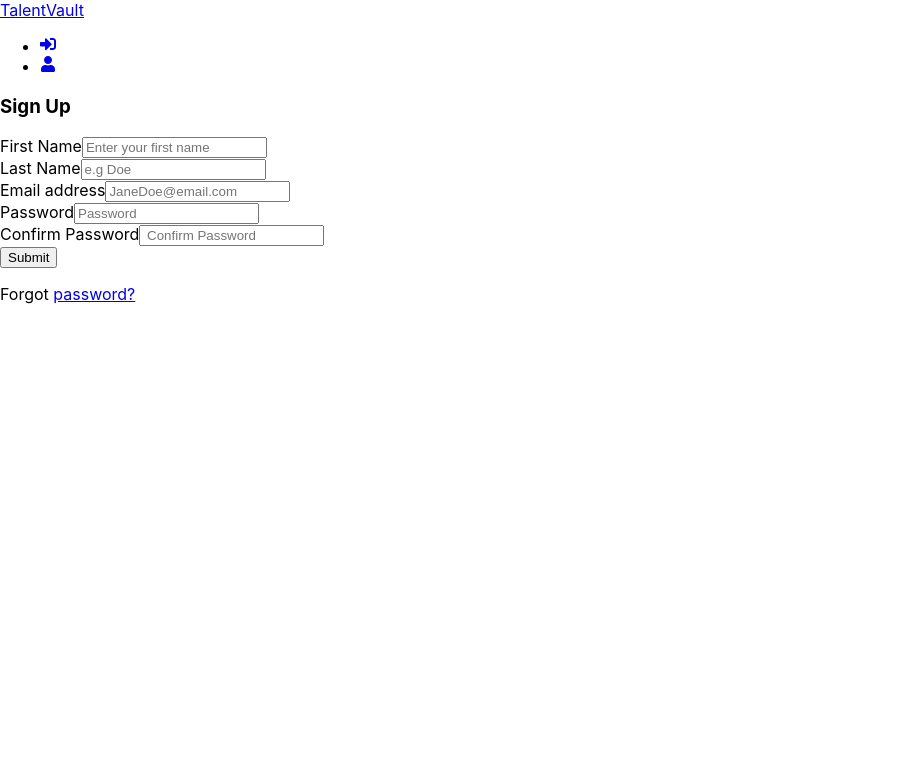
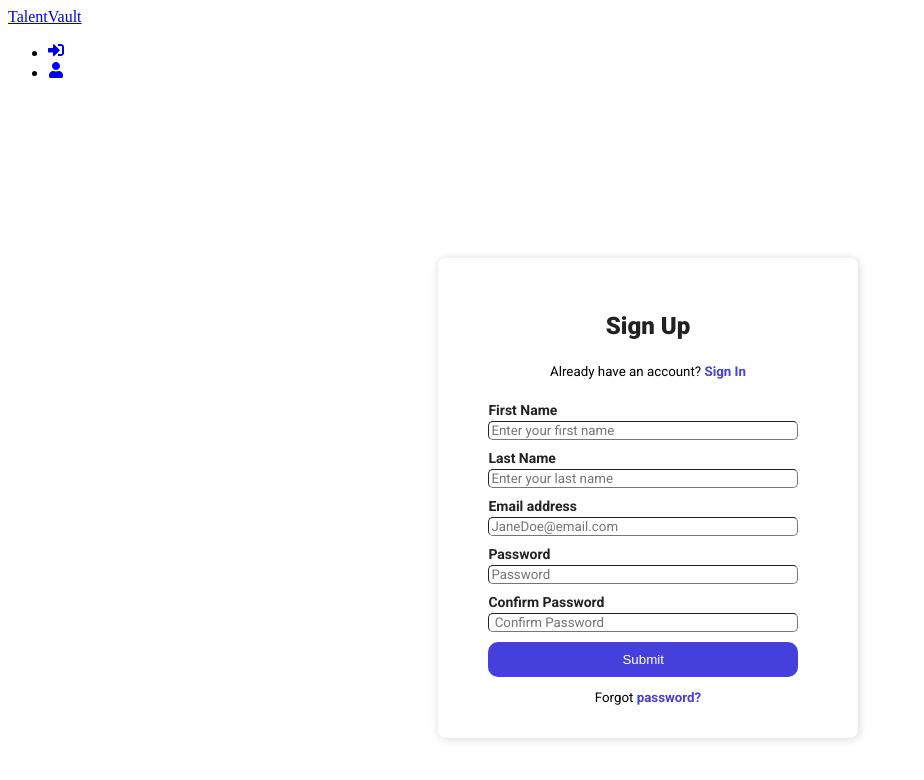
Before and after one commit to F4KER-X/TalentVault, a React (Create React App) app in the folder talentvault/: page /register in a window 1280 px wide. Shown: the top 780 px of the page, without its empty margins (0-924 px from the left). Built offline with nearby package versions, Linux system fonts and the light colour scheme.

Commit message:
Added CSS for register page

```diff
--- a/talentvault/src/index.css
+++ b/talentvault/src/index.css
@@ -1,13 +1,97 @@
-body {
-  margin: 0;
-  font-family: -apple-system, BlinkMacSystemFont, 'Segoe UI', 'Roboto', 'Oxygen',
-    'Ubuntu', 'Cantarell', 'Fira Sans', 'Droid Sans', 'Helvetica Neue',
-    sans-serif;
-  -webkit-font-smoothing: antialiased;
-  -moz-osx-font-smoothing: grayscale;
+.App {
+  background-color: white;
 }
 
-code {
-  font-family: source-code-pro, Menlo, Monaco, Consolas, 'Courier New',
-    monospace;
+/*===================================REGISTER CSS===================== */
+
+.form-container {
+  display: flex;
+  justify-content: center;
+  align-items: center;
+  width: 100vw;
+  height: 100vh;
 }
+
+.signup-form {
+  width: 420px;
+  box-shadow: rgb(0 0 0 / 16%) 1px 1px 10px;
+  padding-top: 30px;
+  padding-bottom: 20px;
+  border-radius: 8px;
+  background-color: white;
+}
+
+.form-content {
+  padding-left: 12%;
+  padding-right: 12%;
+}
+
+.form-title {
+  text-align: center;
+  margin-bottom: 1em;
+  font-size: 24px;
+  color: rgb(34, 34, 34);
+  font-weight: 800;
+  font-family: 'Roboto';
+
+}
+
+.form-subtitle{
+  text-align:center;
+  font-size:smaller;
+  font-family:Roboto;
+}
+
+.form-signin{
+  font-family:Roboto;
+  color: #4540db;
+  font-weight:bold;
+  text-decoration:none;
+
+}
+.form-group{
+  width:auto;
+  position:relative;
+}
+
+.form-control{
+ width:95%;
+ border-radius:5px;
+ border-width: 1px;
+ font-family:Roboto;
+}
+
+label {
+  font-family: Roboto;
+  font-size: 14px;
+  font-weight: 600;
+  color: rgb(34, 34, 34);
+  display:block;
+  padding-top:10px;
+  padding-bottom:3px;
+}
+
+.btndiv{
+  padding-top:10px;
+}
+.btn{
+  background-color: #4540db;
+  color:white;
+  width:97%;
+  border-radius: 10px;
+  padding:10px;
+  border:none;
+}
+
+.forgotpassword{
+  font-family: Roboto;
+  text-align:center;
+  font-size:smaller;
+}
+
+.form-forgot-pwd{
+  font-family:Roboto;
+  color: #4540db;
+  font-weight:bold;
+  text-decoration:none;
+}
--- a/talentvault/src/pages/Register.jsx
+++ b/talentvault/src/pages/Register.jsx
@@ -1,5 +1,5 @@
 import React, { useState, useEffect } from "react"
-
+import '../index.css';
 
 
 function Register() {
@@ -37,13 +37,14 @@ function Register() {
      <form className="signup-form" onSubmit={{onSubmit}}>
          <div className="form-content">
          <h3 className="form-title">Sign Up</h3>
+         <p className="form-subtitle"> Already have an account?  <a className="form-signin" href="#">Sign In</a></p>
 
 
-         <div className="form-group mt-3">
+         <div className="form-group">
          <label>First Name</label>
          <input
            type="text"
-           className="form-control mt-1"
+           className="form-control"
            placeholder="Enter your first name"
            name="firstname"
            id="firstname"
@@ -52,12 +53,12 @@ function Register() {
          />
        </div>
 
-       <div className="form-group mt-3">
+       <div className="form-group">
          <label>Last Name</label>
          <input
            type="text"
-           className="form-control mt-1"
-           placeholder="e.g Doe"
+           className="form-control"
+           placeholder="Enter your last name"
            name="lastname"
            id="lastname"
            value={lastname}
@@ -65,11 +66,11 @@ function Register() {
          />
        </div>
 
-       <div className="form-group mt-3">
+       <div className="form-group">
          <label>Email address</label>
          <input
            type="email"
-           className="form-control mt-1"
+           className="form-control"
            placeholder="JaneDoe@email.com"
            name="email"
            id="email"
@@ -78,11 +79,11 @@ function Register() {
          />
        </div>
 
-       <div className="form-group mt-3">
+       <div className="form-group">
          <label>Password</label>
          <input
            type="password"
-           className="form-control mt-1"
+           className="form-control"
            placeholder="Password"
            name="password"
            id="password"
@@ -91,11 +92,11 @@ function Register() {
          />
        </div>
 
-       <div className="form-group mt-3">
+       <div className="form-group ">
          <label>Confirm Password</label>
          <input
            type="password"
-           className="form-control mt-1"
+           className="form-control"
            placeholder=" Confirm Password"
            name="confirmpassword"
            id="confirmpassword"
@@ -104,14 +105,14 @@ function Register() {
          />
        </div>
 
-       <div className="d-grid gap-2 mt-3">
-         <button type="submit" className="btn btn-primary">
+       <div className="btndiv">
+         <button type="submit" className="btn">
            Submit
          </button>
        </div>
 
-       <p className="text-center mt-2">
-         Forgot <a href="#">password?</a>
+       <p className="forgotpassword">
+         Forgot <a className="form-forgot-pwd" href="#">password?</a>
        </p>
      </div>
 
```
